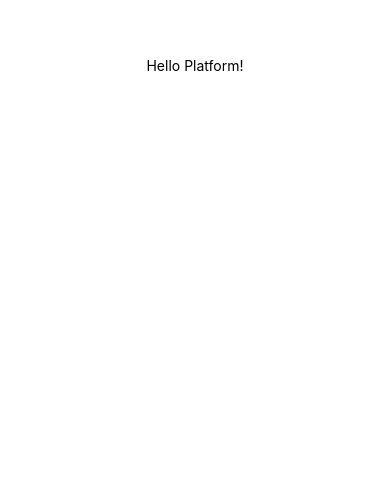
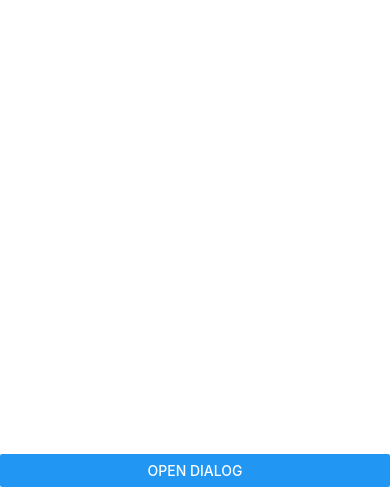
Before and after one commit to Abhi3613/MyApp, a React Native app: screen / in a window 390 px wide. Shown: the part 357-844 px from the top of the page. Built offline with nearby package versions, Linux system fonts and the light colour scheme.

Commit message:
Modal 1.2 Modal Pop-up

```diff
--- a/App.js
+++ b/App.js
@@ -1,32 +1,39 @@
-// --- Topic - Platform
-// What is Platform  -> Platform Using For Detect Which OS(App Running) on Your PC (Android or iOS).
+// --- Topic - Modal Pop-up
+// Like Showing Button to Clicking And pop some Same Changes on Your Screen.
 
+import React, { useState } from "react";
+import {View, StyleSheet, Button, Text, Modal} from 'react-native';
 
-import React from "react";
-import { View, StyleSheet, Button, Platform, Text } from "react-native";
+const App =() =>{
+  const [Show, setShow] =useState(false)
 
-const App = () => {
-  const textColor = Platform.select({ // Here Checking PlatFrom.select
-    android: "green",
-    ios: "blue",
-    size: 100,
-  });
-
-  return (
-    <View style={styles.container}>
-      <Text style={{ color: textColor}}>
-        Hello Platform!
-      </Text>
-    </View>
-  );
+return(
+  <View style = {styles.container}>
+    {
+      Show?
+      <View style = {styles.Modal}>
+      <View style = {styles.body}>
+      <Text> Some Text</Text>
+      <Button title='Close' onPress={() => setShow(false)} />
+        </View>
+        </View>
+        :null
+    }
+    <Button title='Open Dialog' onPress={() => setShow(true)} />
+        </View>
+);
 };
 
 const styles = StyleSheet.create({
-  container: {
+  container:{
     flex: 1,
-    justifyContent: "center",
-    alignItems: "center",
+    justifyContent: "flex-end",
   },
-});
-
+  Modal:{
+    flex: 1,
+    backgroundColor: 'rgba(152, 158, 154, 0.5)',
+    justifyContent: 'center',
+    alignItems: 'center',
+  },
+})
 export default App;
```
